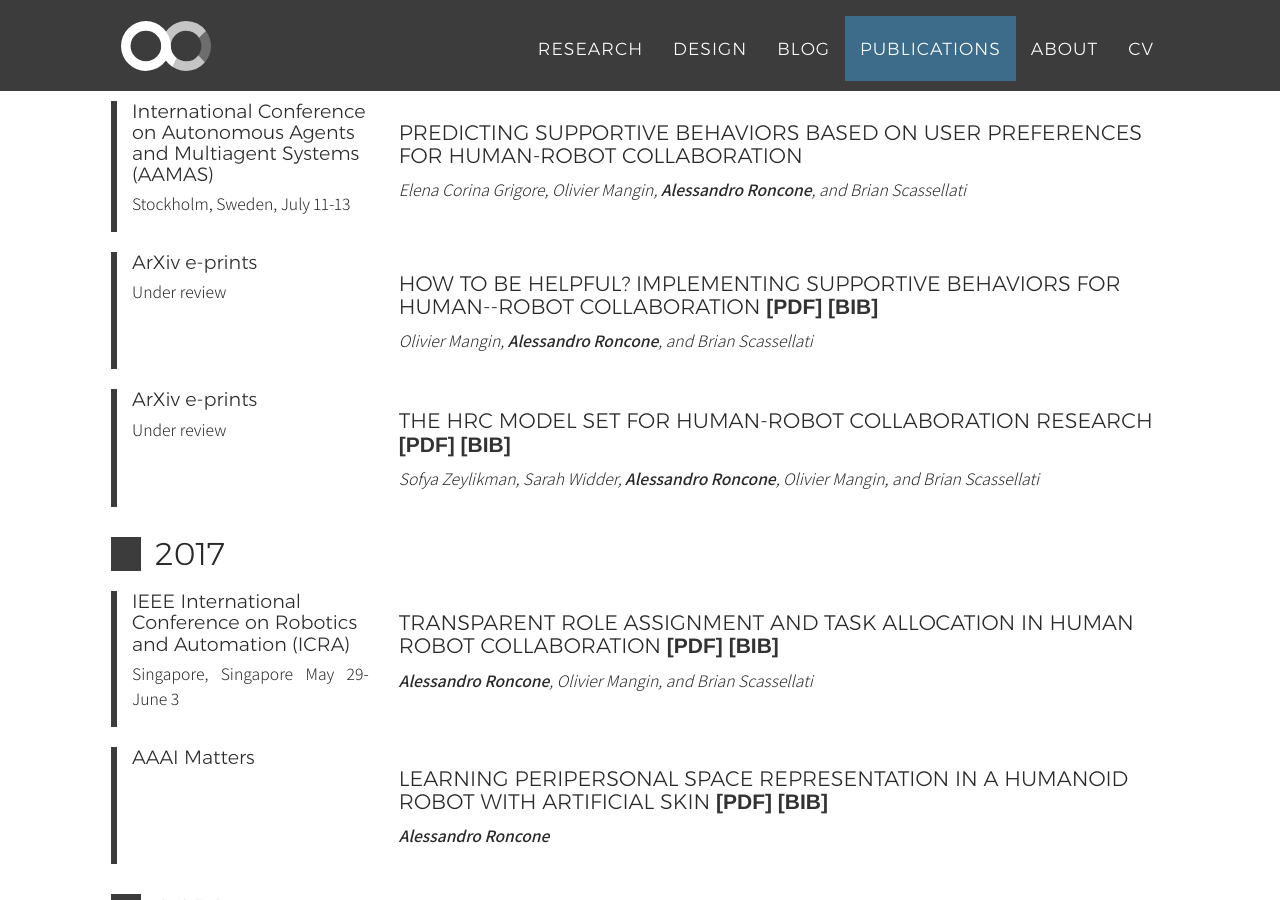
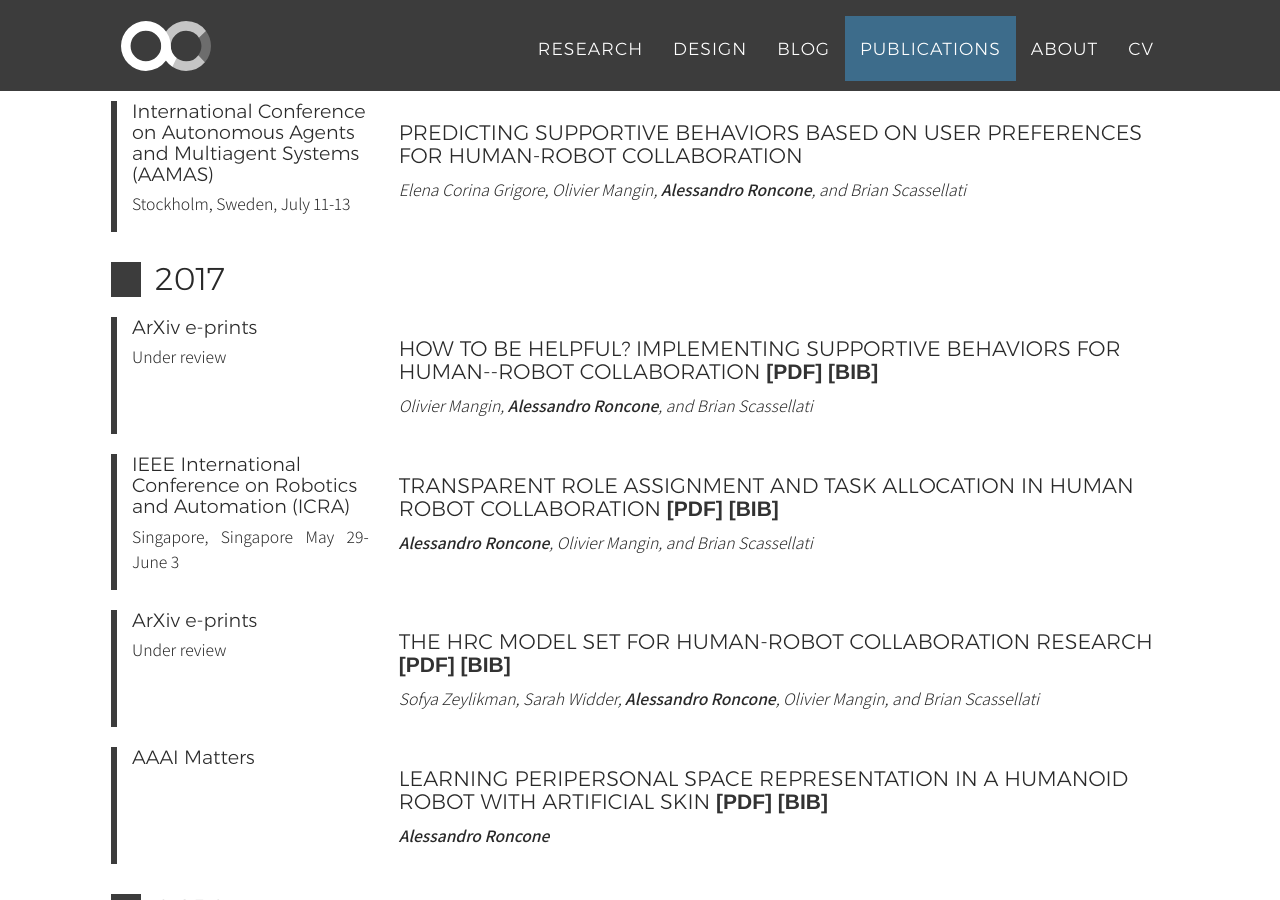
Before and after one commit to alecive/alecive.github.io, a Jekyll site: the page built from publications.html, in a window 1280 px wide and 900 px high, scrolled down 1036 px. Built offline with Jekyll 4.4.1, drawn with Linux system fonts in a browser that asks for light colours; nearby versions of some CDN libraries; some web fonts are replaced; part of the change alters nothing that is shown.

```diff
--- a/_data/cv-publications.yml
+++ b/_data/cv-publications.yml
@@ -11,10 +11,10 @@
    where: Stockholm, Sweden, July 11-13
  - title: "How to be Helpful? Implementing Supportive Behaviors for Human--Robot Collaboration"
    authors: Olivier Mangin, <b>Alessandro Roncone</b>, and Brian Scassellati
-   year: 2018
+   year: 2017
    venue: ArXiv e-prints
    where: Under review
-   pdf: "2018_Mangin_supportive_behaviors"
+   pdf: "2017_Mangin_supportive_behaviors"
  - title: "Transparent Role Assignment and Task Allocation in Human Robot Collaboration"
    authors: <b>Alessandro Roncone</b>, Olivier Mangin, and Brian Scassellati
    year: 2017
@@ -23,10 +23,10 @@
    pdf: "2017_Roncone_ICRA_role_assignment"
  - title: "The HRC Model set for Human-Robot Collaboration Research"
    authors: Sofya Zeylikman, Sarah Widder, <b>Alessandro Roncone</b>, Olivier Mangin, and Brian Scassellati
-   year: 2018
+   year: 2017
    venue: ArXiv e-prints
    where: Under review
-   pdf: "2018_Zeylikman_hrc_model_set"
+   pdf: "2017_Zeylikman_hrc_model_set"
  - title: "Learning Peripersonal Space Representation in a Humanoid Robot with Artificial Skin"
    authors: <b>Alessandro Roncone</b>
    year: 2017
```
